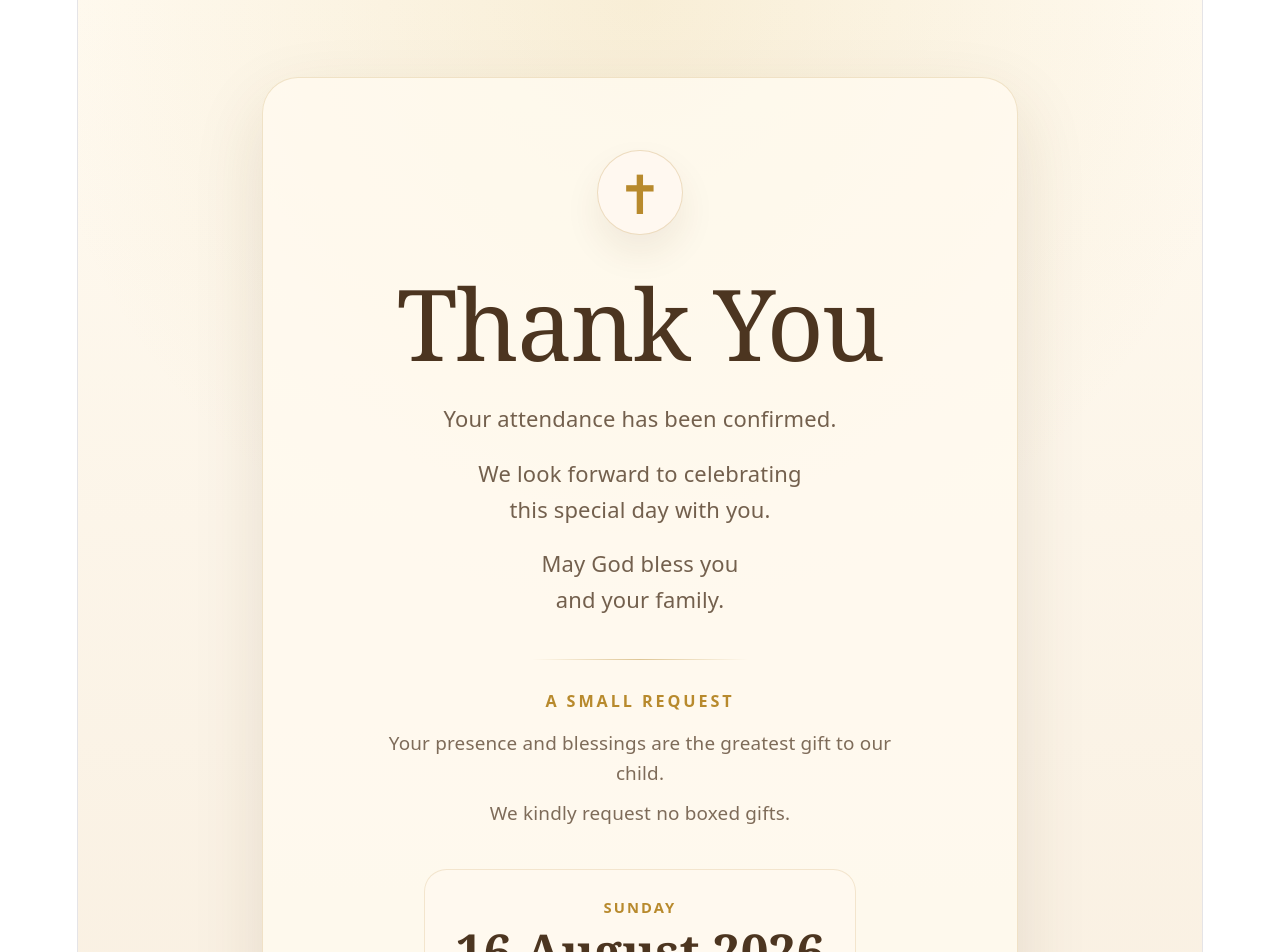
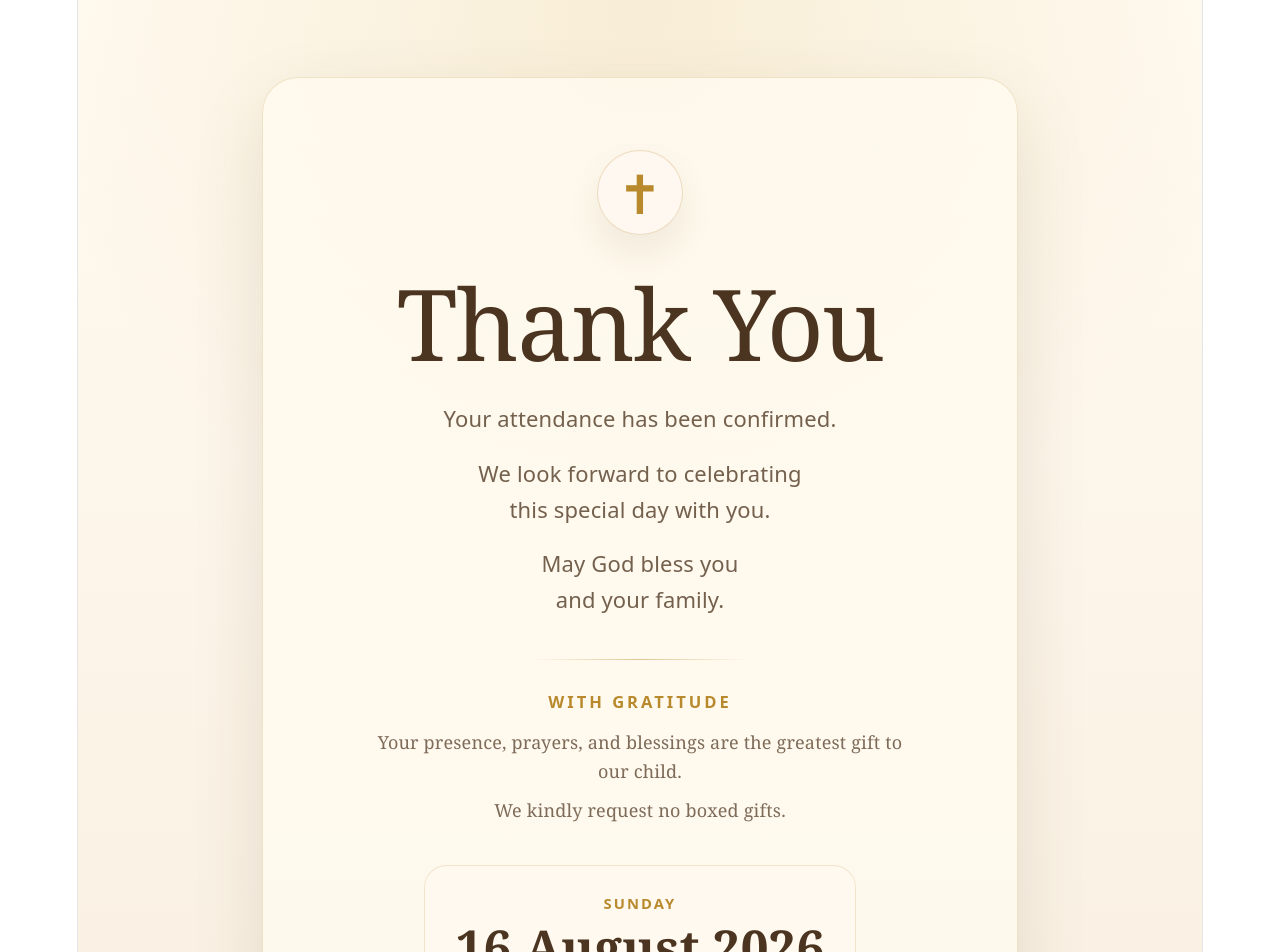
Before and after one commit to francisfin-lang/grace-invite, a React (Vite) app: page /thank-you in a window 1280 px wide. Shown: the top 952 px of the page. Built offline with nearby package versions, Linux system fonts and the light colour scheme.

Commit message:
Update Thank You gratitude request

```diff
--- a/src/pages/ThankYou/ThankYou.css
+++ b/src/pages/ThankYou/ThankYou.css
@@ -70,6 +70,7 @@
   width: min(100%, 30rem);
   padding-top: clamp(1.25rem, 4vw, 1.75rem);
   color: rgba(76, 53, 32, 0.72);
+  font-family: Georgia, 'Times New Roman', serif;
   text-align: center;
 }
 
@@ -87,7 +88,7 @@
 .thank-you-page__request-title {
   margin: 0;
   color: #b88a2d;
-  font-size: clamp(0.78rem, 2vw, 0.9rem);
+  font-size: clamp(0.8rem, 2vw, 0.92rem);
   font-weight: 700;
   letter-spacing: 0.18em;
   line-height: 1.4;
@@ -99,7 +100,7 @@
   flex-direction: column;
   gap: 0.55rem;
   margin: 0.8rem auto 0;
-  font-size: clamp(0.94rem, 2.4vw, 1.05rem);
+  font-size: clamp(0.9rem, 2.3vw, 1rem);
   line-height: 1.6;
 }
 
--- a/src/pages/ThankYou/ThankYou.jsx
+++ b/src/pages/ThankYou/ThankYou.jsx
@@ -32,10 +32,10 @@ export default function ThankYou({ invitationPath = '/' }) {
 
         <section className="thank-you-page__request" aria-labelledby="thank-you-request-title">
           <h2 id="thank-you-request-title" className="thank-you-page__request-title">
-            A Small Request
+            WITH GRATITUDE
           </h2>
           <div className="thank-you-page__request-message">
-            <p>Your presence and blessings are the greatest gift to our child.</p>
+            <p>Your presence, prayers, and blessings are the greatest gift to our child.</p>
             <p>We kindly request no boxed gifts.</p>
           </div>
         </section>
```
